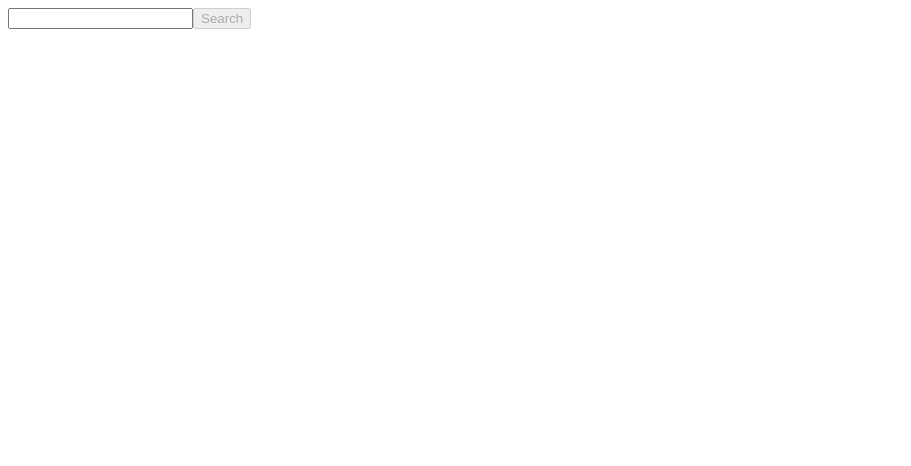
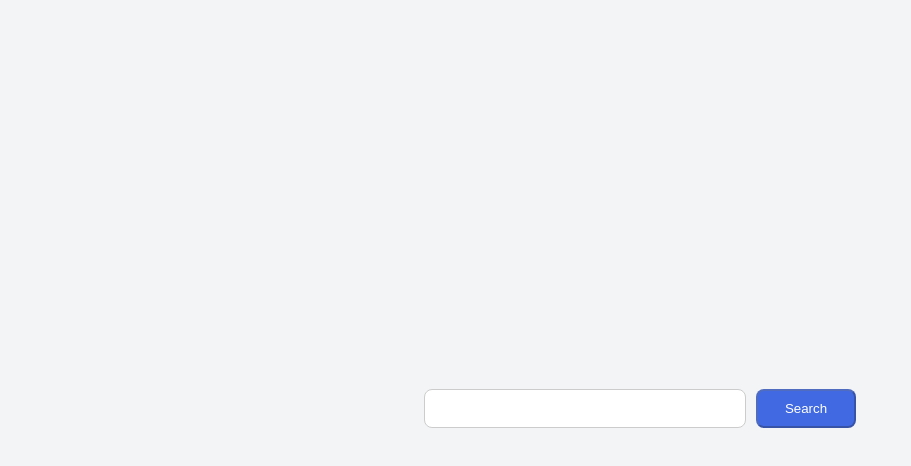
Before and after one commit to Danylo-Tykhonov/weather-app, a React (Vite) app: page / in a window 1280 px wide. Shown: the top 466 px of the page, without its empty margins (0-911 px from the left). Built offline with nearby package versions, Linux system fonts and the light colour scheme.

Commit message:
add feat: weather iconcs, more weather info, css, weatherCard

```diff
--- a/index.html
+++ b/index.html
@@ -4,7 +4,7 @@
     <meta charset="UTF-8" />
     <link rel="icon" type="image/svg+xml" href="/favicon.svg" />
     <meta name="viewport" content="width=device-width, initial-scale=1.0" />
-    <title>todo-app</title>
+    <title>weather-app</title>
   </head>
   <body>
     <div id="root"></div>
--- a/package.json
+++ b/package.json
@@ -3,7 +3,7 @@
   "private": true,
   "version": "0.0.0",
   "type": "module",
-    "scripts": {
+  "scripts": {
     "dev": "vite --open",
     "build": "vite build",
     "lint": "eslint .",
@@ -11,7 +11,8 @@
   },
   "dependencies": {
     "react": "^19.2.7",
-    "react-dom": "^19.2.7"
+    "react-dom": "^19.2.7",
+    "react-icons": "^5.7.0"
   },
   "devDependencies": {
     "@babel/core": "^7.29.7",
--- a/src/App.css
+++ b/src/App.css
@@ -0,0 +1,12 @@
+    body {
+        background-color: #f3f4f6;
+    }
+
+    .app {
+        display: flex;
+        flex-direction: column;
+        align-items: center;
+        justify-content: center;
+        min-height: 100vh;
+        gap: 20px;
+    }
--- a/src/App.jsx
+++ b/src/App.jsx
@@ -1,5 +1,8 @@
 import { useState } from "react";
 import Search from "./components/Search";
+import WeatherCard from "./components/WeatherCard";
+import "./App.css"
+import { WiDaySunny, WiCloud, WiFog, WiRain, WiSnow, WiThunderstorm } from "react-icons/wi";
 
 export default function App() {
   const [city, setCity] = useState("");
@@ -24,22 +27,85 @@ export default function App() {
       }
 
     const { latitude: lat, longitude: long, timezone } = data.results[0];
-    const weat = await fetch(`https://api.open-meteo.com/v1/forecast?latitude=${lat}&longitude=${long}&hourly=temperature_2m&timezone=${timezone}`)
+    const weat = await fetch(`https://api.open-meteo.com/v1/forecast?latitude=${lat}&longitude=${long}&current=temperature_2m,relative_humidity_2m,wind_speed_10m,apparent_temperature,weather_code&timezone=${timezone}`)
     const weat_data = await weat.json();
 
     if(!weat.ok) {
         throw new Error("City not found");
       }
 
+
+      const weatherCode = weat_data.current.weather_code;
+
+      let icon = null;
+
+      switch (weatherCode) {
+        case 0:
+          icon = <WiDaySunny />;
+          break;
+
+        case 1:
+        case 2:
+        case 3:
+          icon = <WiCloud />;
+          break
+
+        case 45:
+        case 48:
+          icon = <WiFog />;
+          break;
+
+        case 51:
+        case 53:
+        case 55:
+        case 56:
+        case 57:
+          icon = <WiRain />;
+          break;
+
+        case 61:
+        case 63:
+        case 65:
+        case 66:
+        case 67:
+        case 80:
+        case 81:
+        case 82:
+          icon = <WiRain />;
+          break;
+
+        case 71:
+        case 73:
+        case 75:
+        case 77:
+        case 85:
+        case 86:
+          icon = <WiSnow />;
+          break;
+
+        case 95:
+        case 96:
+        case 99:
+          icon = <WiThunderstorm />;
+          break;
+
+        default:
+          icon = "Unknown weather";
+}
+
       const weatherInfo = {
         city,
         timezone,
-        temperature: weat_data.hourly.temperature_2m[0],
-        time: weat_data.hourly.time[0]
+        temperature: weat_data.current.temperature_2m,
+        time: weat_data.current.time.slice(11,16),
+        windSpeed: weat_data.current.wind_speed_10m,
+        humidity: weat_data.current.relative_humidity_2m,
+        feelsLike: weat_data.current.apparent_temperature,
+        icon
       }
 
       setWeather(weatherInfo);
-     }
+    }
 
     catch (error) {
       setError(error.message);
@@ -52,7 +118,7 @@ export default function App() {
 
 
   return (
-    <div>
+    <div className="app">
       <Search
       city={city}
       setCity={setCity}
@@ -60,9 +126,11 @@ export default function App() {
       loading={loading}
       />
 
+      {weather && <WeatherCard weather ={weather} />}
+
       {loading && <p>Loading...</p>}
       {error && <p>{error}</p>}
-      {weather && <pre>{JSON.stringify(weather, null, 2)}</pre>}
+
     </div>
   )
 }
--- /dev/null
+++ b/src/components/Search.css
@@ -0,0 +1,20 @@
+.search {
+    display: flex;
+    gap: 10px;
+}
+
+.search-input {
+    width: 300px;
+    padding: 10px;
+    border: 1px solid #ccc;
+    border-radius: 8px;
+}
+
+.search-button {
+   cursor: pointer;
+   color: white;
+   background-color: royalblue;
+   width: 100px;
+   padding: 10px;
+   border-radius: 8px;
+}
--- a/src/components/Search.jsx
+++ b/src/components/Search.jsx
@@ -1,7 +1,10 @@
+import "./Search.css"
+
 export default function Search({city, setCity, onSearch, loading}){
     return(
-        <div className="search-button">
-         <input
+        <div className="search">
+            <input
+            className="search-input"
             value={city}
             onChange={(e) => setCity(e.target.value)}
             onKeyDown={(e) => {
@@ -10,9 +13,12 @@ export default function Search({city, setCity, onSearch, loading}){
                 }
              }}
         />
-         <button onClick={onSearch} disabled={city.trim() ===   "" || loading}>
+
+         <div>
+         <button className="search-button" onClick={onSearch} disabled={city.trim() ===   "" || loading}>
                 Search
           </button>
+          </div>
         </div>
 
     )
--- /dev/null
+++ b/src/components/WeatherCard.css
@@ -0,0 +1,23 @@
+    .card {
+        width: 320px;
+        padding: 20px;
+        border-radius: 16px;
+        box-shadow: 0 4px 12px rgba(0, 0, 0, 0.15);
+        text-align: center;
+        background-color: #f3f3f3;
+        margin-top: 10px;
+    }
+
+    .card-temperature {
+        font-size: 48px;
+        font-weight: bold;
+    }
+
+    .card-city {
+        font-size: 28px;
+    }
+
+    .card-icon {
+    font-size: 64px;
+    margin-bottom: 10px;
+    }
--- a/src/components/WeatherCard.jsx
+++ b/src/components/WeatherCard.jsx
@@ -0,0 +1,42 @@
+import "./WeatherCard.css";
+
+export default function WeatherCard({weather}) {
+
+    return (
+    <div className="card">
+
+    <div className="card-icon">
+        {weather.icon}
+    </div>
+
+    <h2 className="card-city">
+        {weather.city}
+    </h2>
+
+    <p className="card-temperature">
+        {weather.temperature}°C
+    </p>
+
+     <p className="card-feelsLike">
+        Feels Like: {weather.feelsLike}°C
+    </p>
+
+    <p className="card-time">
+        {weather.time}
+    </p>
+
+    <p className="card-timezone">
+        {weather.timezone}
+    </p>
+
+    <p className="card-windSpeed">
+        Wind Speed: {weather.windSpeed}km/h
+    </p>
+
+     <p className="card-humidity">
+        Humidity: {weather.humidity}%
+    </p>
+
+</div>
+    )
+}
```
Also changed, not shown: 1 other file (tests, documents, lock files or other folders).
